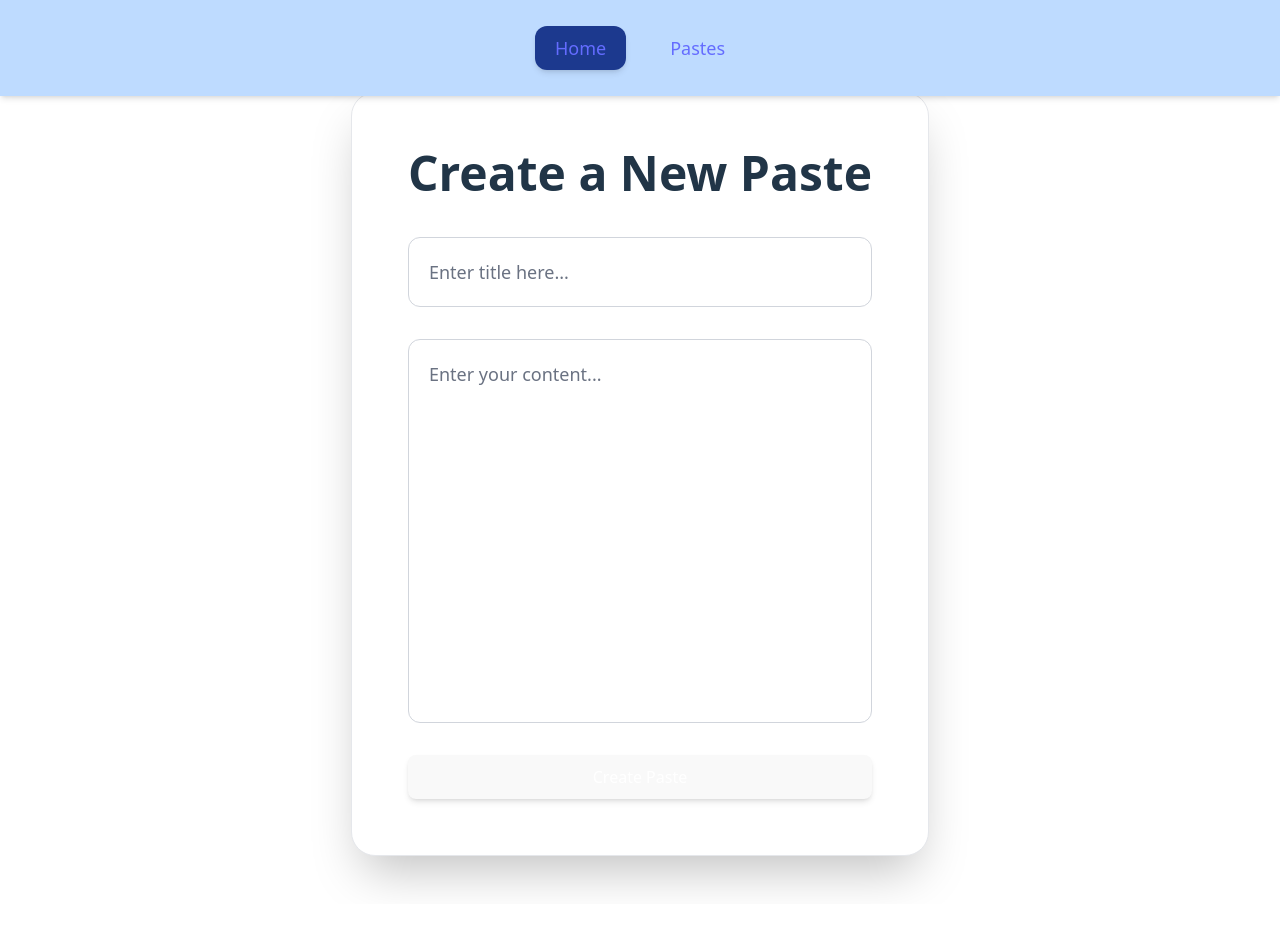
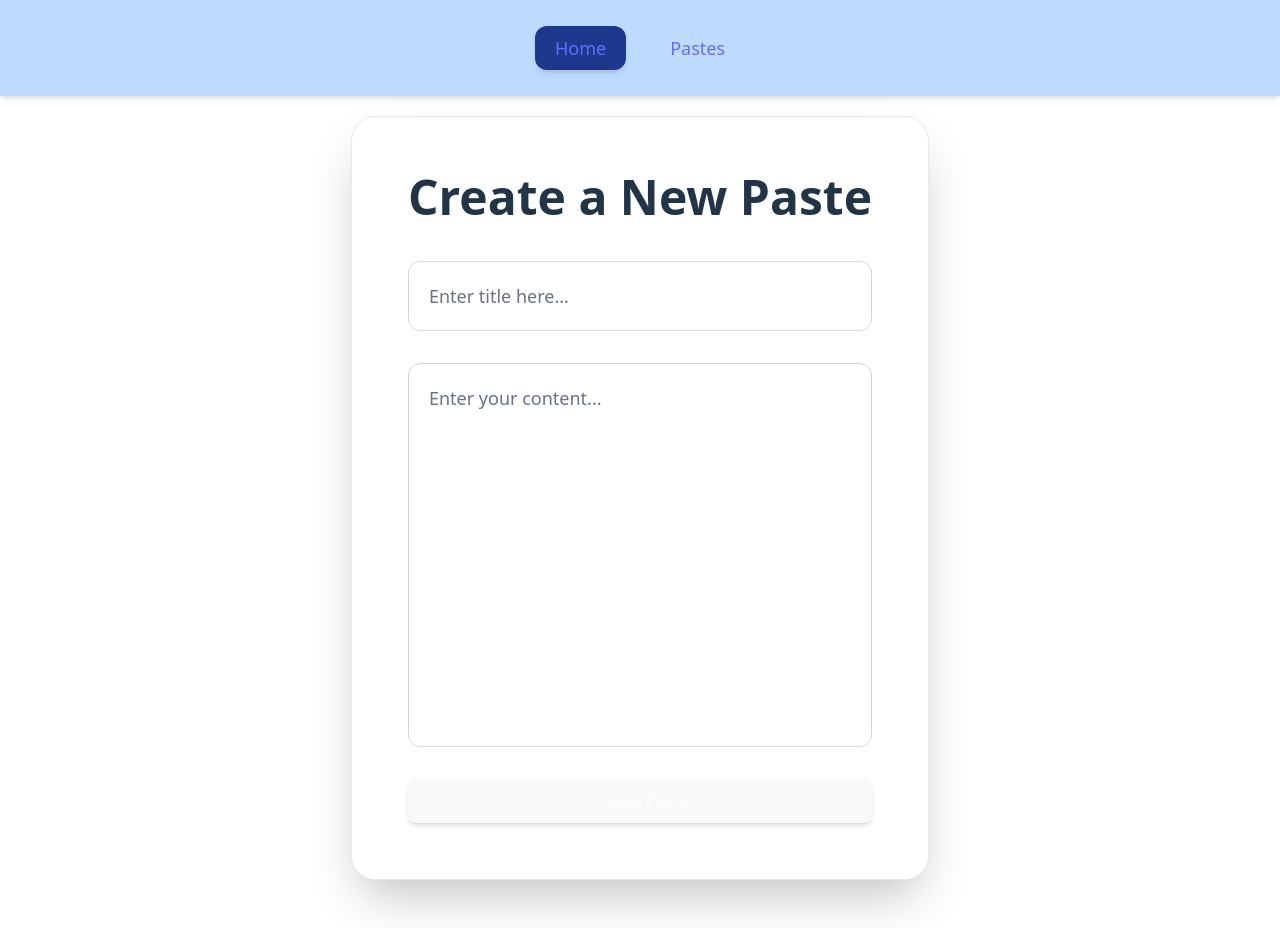
Before and after one commit to Rupesh-Panchal/PasteApp, a React (Vite) app: page / in a window 1280 px wide. Before the commit the page ends 904 px from the top, so only its background shows below. Built offline with nearby package versions, Linux system fonts and the light colour scheme.

Commit message:
Initial Setup Complete

```diff
--- a/src/components/Home.jsx
+++ b/src/components/Home.jsx
@@ -48,7 +48,7 @@
   };
 
   return (
-    <div className="min-h-screen py-4 pt-15 flex items-start justify-center px-2 sm:px-4">
+    <div className="min-h-screen py-4 mt-6 pt-15 flex items-start justify-center px-2 sm:px-4">
       <div className="w-full max-w-4xl bg-white dark:bg-gray-900 shadow-2xl rounded-3xl p-8 sm:p-14 border border-gray-200 dark:border-gray-700">
         <h2 className="text-3xl sm:text-5xl font-bold text-center mb-10">
           {pasteId ? "Edit Your Paste" : "Create a New Paste"}
--- a/src/components/Paste.jsx
+++ b/src/components/Paste.jsx
@@ -57,7 +57,7 @@
   };
 
   return (
-    <div className="max-w-4xl mx-auto px-4 sm:px-6 lg:px-8 pt-0">
+    <div className="max-w-4xl mx-auto mt-6 px-4 sm:px-6 lg:px-8 pt-0">
       <input
         type="search"
         placeholder="Search pastes..."
```
